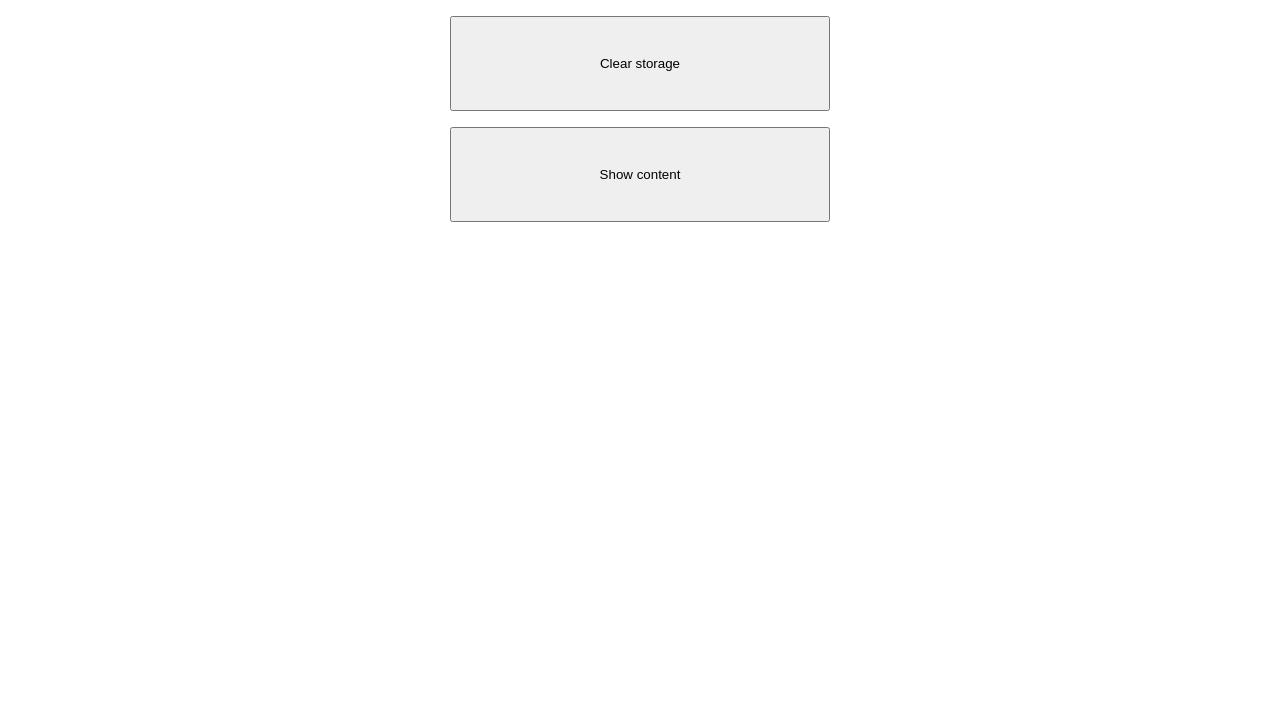
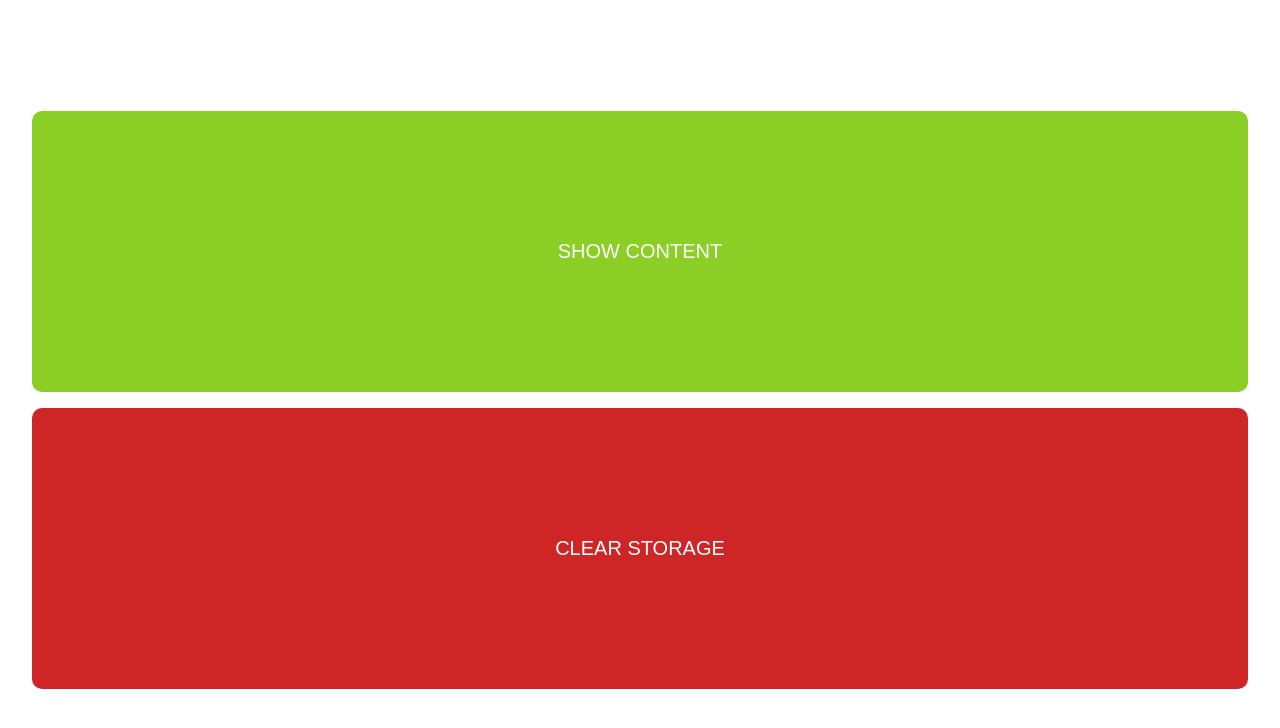
Before and after one commit to Sam-2019/clear.localStorage, a React (Create React App) app: page / in a window 1280 px wide. Shown: the top 728 px of the page. Built offline with nearby package versions, Linux system fonts and the light colour scheme.

Commit message:
centered App, modified buttton colors,

```diff
--- a/src/App.js
+++ b/src/App.js
@@ -34,13 +34,15 @@ export default function App() {
 
   return (
     <div className="App">
-      <button onClick={clear} className="my-button" disabled={loading}>
-        {loading ? "Loading.." : "Clear storage"}
-      </button>
+      <div className="button-container">
+        <button onClick={show} className="my-button show" disabled={loading}>
+          {loading ? "Loading.." : "Show content"}
+        </button>
 
-      <button onClick={show} className="my-button" disabled={loading}>
-        {loading ? "Loading.." : "Show content"}
-      </button>
+        <button onClick={clear} className="my-button clear" disabled={loading}>
+          {loading ? "Loading.." : "Clear storage"}
+        </button>
+      </div>
 
       {data.map((items, index) => (
         <ListItem key={index} value={items} />
--- a/src/styles.css
+++ b/src/styles.css
@@ -2,14 +2,40 @@
   font-family: sans-serif;
   display: flex;
   flex-direction: column;
-  margin: 0 auto;
-  width: 30%;
+  justify-content: center;
+  position: absolute;
+  top: 0;
+  bottom: 0;
+  left: 0;
+  right: 0;
+  text-align: center;
+}
+
+.button-container {
 }
 
 .my-button {
   padding: 10% 5%;
   margin: 8px 0;
   text-align: center;
+  background-color: transparent;
+  border: 1px solid transparent;
+  outline: none;
+  border-radius: 10px;
+  color: transparent;
+  text-transform: uppercase;
+  transition: transform 80ms ease-in;
+  color: white;
+  font-size: 20px;
+  width: 95%;
+}
+
+.clear {
+  background-color: #ce2626;
+}
+
+.show {
+  background-color: #8bce26;
 }
 
 .storage-item {
```
